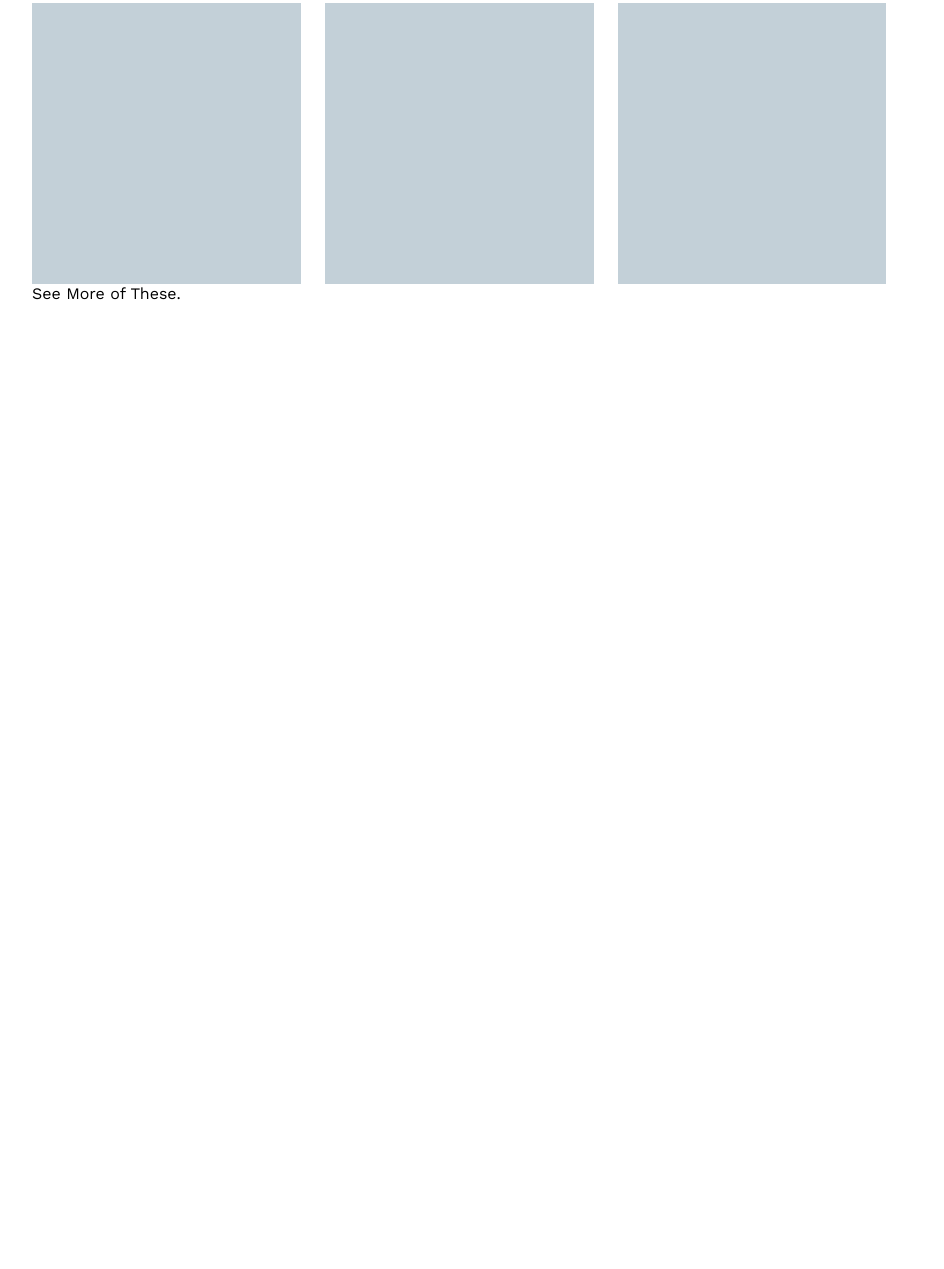
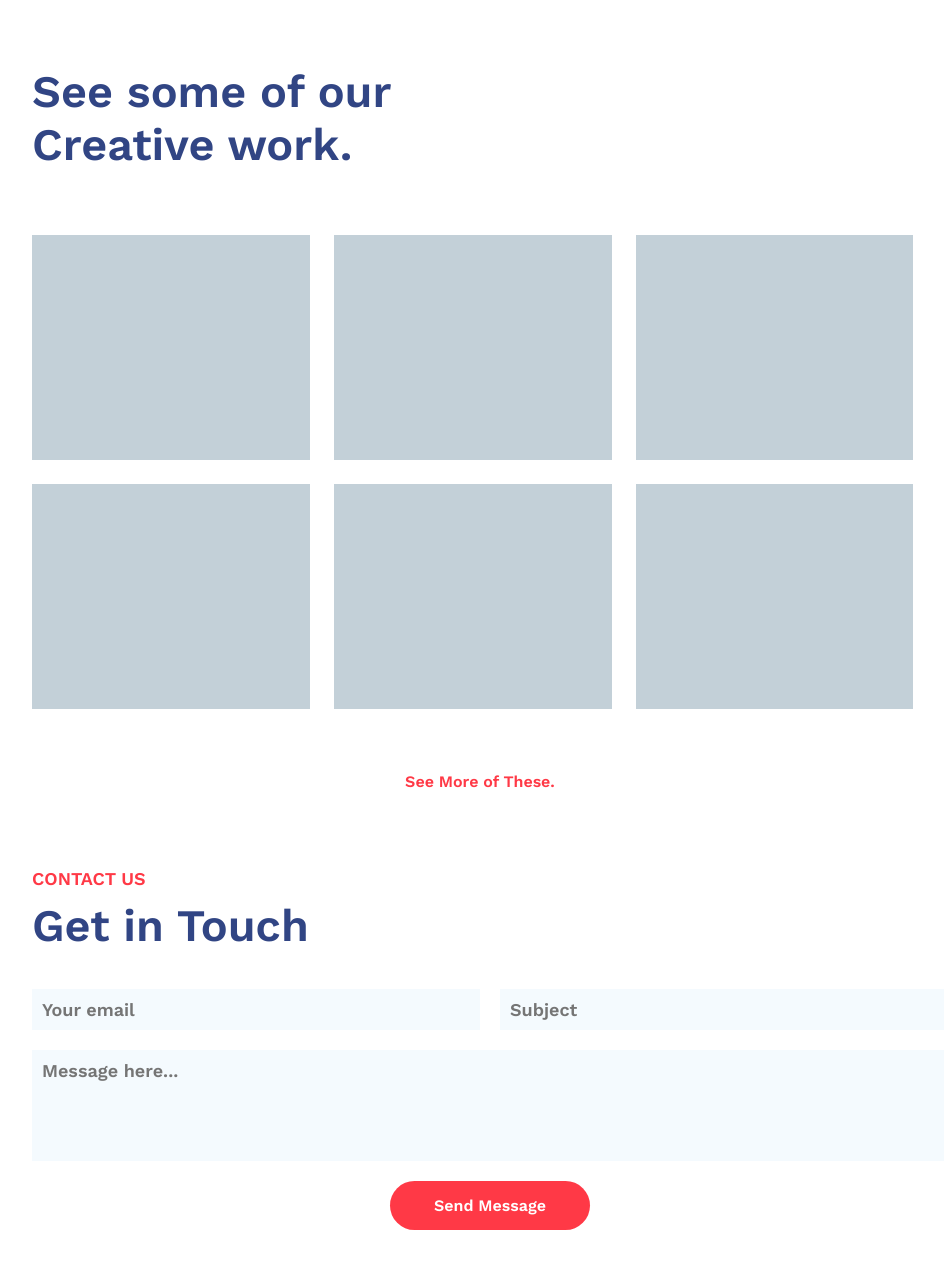
Before and after one commit to PolinaMoiseyenko/test-junior, a website: page index.html in a window 1280 px wide. Shown: the part 939-2208 px from the top of the page, without its empty margins (160-1104 px from the left). Before the commit the page ends 1242 px from the top, so only its background shows below. Drawn offline with nearby package versions, Linux system fonts and the light colour scheme.

Commit message:
feature: add contacts section

```diff
--- a/css/style.css
+++ b/css/style.css
@@ -12,13 +12,18 @@ p {
     font-size: 18px;
 }
 
-a {
+a, input {
     text-decoration: none;
     color: #314584;
 }
 
 body i {
     font-family: 'FontAwesome'!important;
+}
+
+section {
+    height: 800px;
+    margin: 5vh 0;
 }
 
 .wrapper {
@@ -71,11 +76,11 @@ button {
     color: #ff3946;
     padding: 15px 20px;
     box-shadow: 0 3px 5px rgba(0, 0, 0, 0.3);
+    border: 1px solid #c3d0d8b6;
 }
 
 .contact-btn:hover {
     box-shadow: none;
-    border: 1px solid #c3d0d8;
 }
 
 /* MAIN */
@@ -91,7 +96,8 @@ button {
 }
 
 .main-img {
-    width: inherit;
+    /* width: 50%; */
+    height: inherit;
 }
 
 .main-header {
@@ -113,23 +119,29 @@ button {
     color: #ff3946;
 }
 
-.about-btn {
+.active-btn {
     color: #ffffff;
     background-color: #ff3946;
     border-radius: 30px;
-    padding: 10px 20px;
+    padding: 15px 20px;
     font-weight: bold;
 }
-.about-btn:hover {
+.active-btn:hover {
     background-color: #314584;
 }
 
 /* PORTFOLIO */
 
+.portfolio {
+    display: grid;
+}
+
 .portfolio-wrapper {
+    width: inherit;
+    height: 500px;
     display: grid;
-    grid-template-columns: repeat(3, 30%);
-    grid-template-rows: repeat(2, 281px);
+    grid-template-columns: repeat(3, 31%);
+    grid-template-rows: repeat(2, 45%);
     grid-gap: 24px;
 }
 
@@ -140,3 +152,55 @@ button {
 .portfolio-item {
     background-color: #c3d0d8;
 }
+.portfolio-link {
+    font-weight: bold;
+    margin: 10px auto;
+    color: #ff3946;
+}
+
+.portfolio-link:hover {
+    color: #314584;
+}
+
+/* CONTACTS */
+.contacts-name {
+    font-size: 18px;
+    font-weight: bold;
+    color: #ff3946;
+    text-transform: uppercase;
+}
+
+.contacts-header {
+    font-size: 45px;
+    margin-top: 10px;
+}
+
+.contacts-form-wrapper {
+    display: grid;
+    grid-gap: 20px;
+    grid-template-columns: repeat(2, 50%);
+}
+
+.contacts-form-wrapper input {
+    background-color: #f4fafe;
+    font-family: inherit;
+    font-size: 18px;
+    font-weight: bolder;
+    border: none;
+    padding: 10px;
+}
+
+.contacts-form-wrapper .message {
+    grid-column: 1 / 3;
+    grid-row: 2;
+    text-align: start;
+    padding-bottom: 80px;
+}
+.btn-wrapper {
+    grid-column: 1 / 3;
+    grid-row: 3;
+    text-align:center;
+}
+.btn-wrapper .active-btn {
+    width: 200px;
+}
--- a/index.html
+++ b/index.html
@@ -25,7 +25,7 @@
                 <button class="lng-switch-btn">EN
                     <i class="fas fa-caret-down"></i>
                 </button>
-                <button class="contact">Contact Us
+                <button class="contact-btn">Contact Us
                     <i class="fas fa-arrow-right"></i>
                 </button>
             </div>
@@ -34,9 +34,10 @@
         <section class="main">
             <div class="main-wrapper">
                 <h1 class="main-header">The Spirit of Digital Agency.</h1>
-                <p>Vestibulum ac diam sit amet quam vehicula elementum amet est on dui. Nulla porttitor accumsan tincidunt.</p>
+                <p>Vestibulum ac diam sit amet quam vehicula elementum amet est on dui. Nulla porttitor accumsan
+                    tincidunt.</p>
                 <div class="main-button-wrapper">
-                    <button class="about-btn">More about us</button>
+                    <button class="active-btn">More about us</button>
                     <a href="#">Get in touch.</a>
                 </div>
             </div>
@@ -54,7 +55,21 @@
                 <div class="portfolio-item"></div>
                 <div class="portfolio-item"></div>
             </div>
-            <div>See More of These.</div>
+            <a class="portfolio-link" href="#">See More of These.</a>
+        </section>
+
+        <section class="contacts">
+            <div class="contacts-name">contact us</div>
+            <h2 class="contacts-header">Get in Touch</h2>
+            <div class="contacts-form-wrapper">
+                <input class="email" placeholder="Your email">
+                <input class="subject" placeholder="Subject">
+                <input class="message" placeholder="Message here...">
+                <div class="btn-wrapper">
+                    <button class="active-btn">Send Message</button>
+                </div>
+            </div>
+
         </section>
         <footer></footer>
     </div>
```
Also changed, not shown: css/media.css (added).
